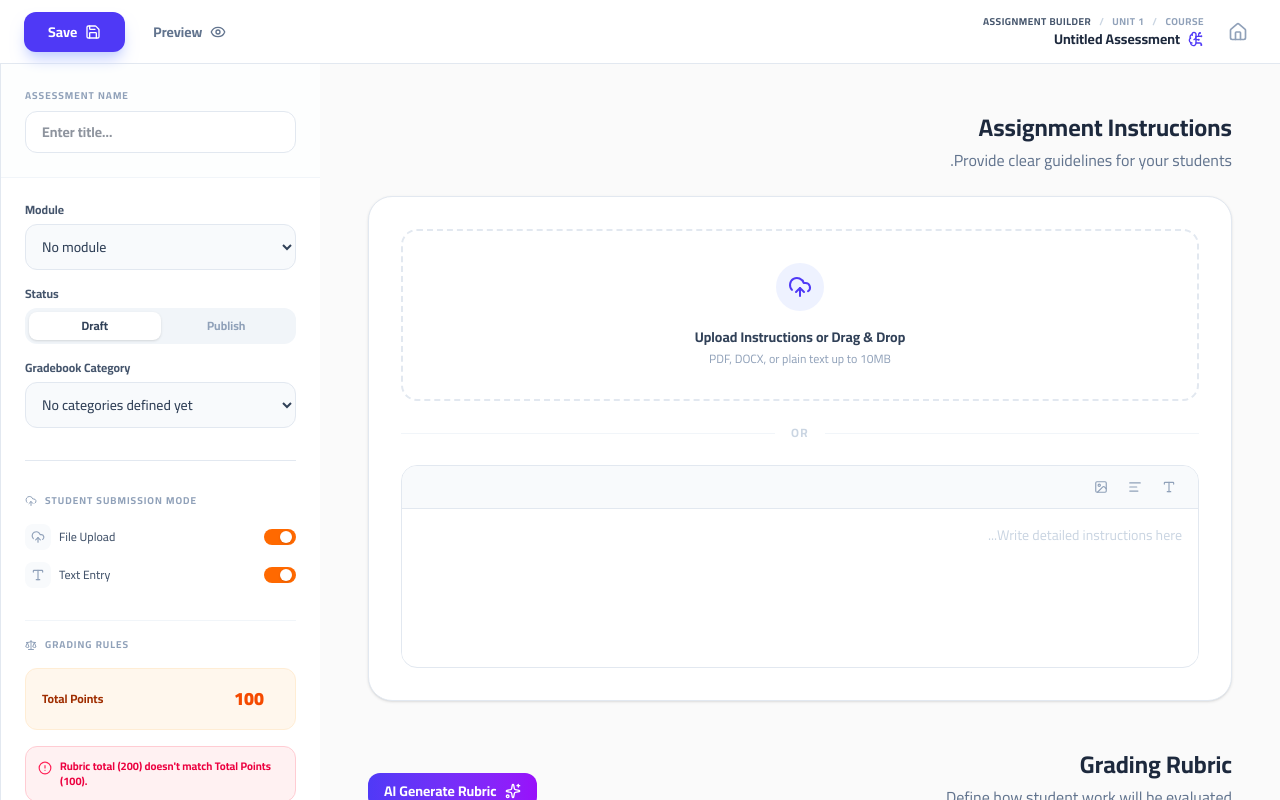
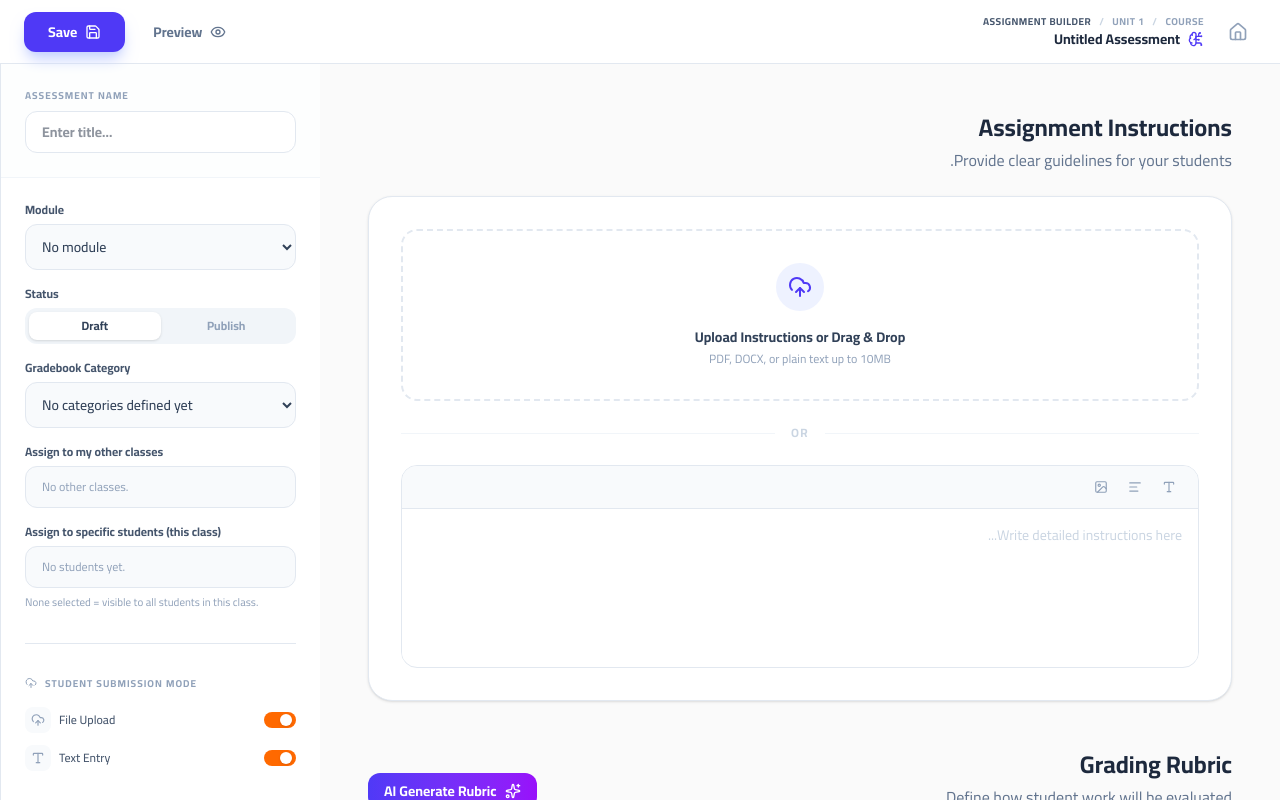
Before and after one commit to RegoNagi/Talia-Learn, a Next.js app: page /assessment-builder in a window 1280 px wide. Shown: the top 800 px of the page. Built offline with nearby package versions, Linux system fonts and the light colour scheme.

Commit message:
Add files via upload

```diff
--- a/app/assessment-builder/page.tsx
+++ b/app/assessment-builder/page.tsx
@@ -18,7 +18,7 @@ import { createPortal } from 'react-dom';
 import { FloatingPortal } from '@floating-ui/react';
 import { AssessmentSidebar } from '@/components/AssessmentSidebar';
 import { useAuth } from '@/contexts/AuthContext';
-import { createAssignment, createQuiz, uploadAssignmentAttachment, getSubmissionFileUrl, getUnitsForAssignment, getAssignmentById, getQuizById, updateAssignment, updateQuiz } from '@/services/assignmentData';
+import { createAssignment, createQuiz, uploadAssignmentAttachment, getSubmissionFileUrl, getUnitsForAssignment, getAssignmentById, getQuizById, updateAssignment, updateQuiz, getTeacherOtherClasses, getClassRoster } from '@/services/assignmentData';
 import { getGradebookCategories } from '@/services/academicData';
 
 interface Question {
@@ -65,6 +65,19 @@ function AssessmentBuilderContent() {
   const [isEditLoading, setIsEditLoading] = useState(!!editId);
   const [selectedUnitId, setSelectedUnitId] = useState(scopeUnitId);
   const [availableUnits, setAvailableUnits] = useState<{ id: string; title: string }[]>([]);
+  const [assignedClasses, setAssignedClasses] = useState<string[]>([]);
+  const [assignedStudents, setAssignedStudents] = useState<string[]>([]);
+  const [otherClasses, setOtherClasses] = useState<{ id: string; name: string }[]>([]);
+  const [classRoster, setClassRoster] = useState<{ id: string; name: string }[]>([]);
+
+  useEffect(() => {
+    if (authUser?.teacherId && scopeClassId) {
+      getTeacherOtherClasses(authUser.teacherId, scopeClassId).then(setOtherClasses);
+    }
+    if (scopeClassId) {
+      getClassRoster(scopeClassId).then(setClassRoster);
+    }
+  }, [authUser?.teacherId, scopeClassId]);
 
   useEffect(() => {
     if (scopeClassId && scopeSubject) {
@@ -231,7 +244,7 @@ function AssessmentBuilderContent() {
         gradingMethod,
         passPercentage,
       };
-      const assignmentPayload = { title: title.trim(), instructions: instructionsText, dueDate: dueDateTime, status: status === 'draft' ? 'Draft' as const : 'Active' as const, unitId: selectedUnitId || null, settings: assignmentSettings, rubric, attachments };
+      const assignmentPayload = { title: title.trim(), instructions: instructionsText, dueDate: dueDateTime, status: status === 'draft' ? 'Draft' as const : 'Active' as const, unitId: selectedUnitId || null, settings: assignmentSettings, rubric, attachments, assignedClasses, assignedStudents };
       const { id, error } = editId
         ? await updateAssignment(editId, assignmentPayload).then((r) => ({ id: r.ok ? editId : null, error: r.error }))
         : await createAssignment({ teacherId: authUser.teacherId, classId: scopeClassId, subject: scopeSubject }, assignmentPayload);
@@ -271,7 +284,7 @@ function AssessmentBuilderContent() {
       publishToTimeline,
       passPercentage,
     };
-    const quizPayload = { title: title.trim(), dueDate: quizDueDateTime, releaseAt: quizReleaseDateTime, status: status === 'draft' ? 'Draft' as const : 'Active' as const, unitId: selectedUnitId || null, settings: quizSettings, questions, sections };
+    const quizPayload = { title: title.trim(), dueDate: quizDueDateTime, releaseAt: quizReleaseDateTime, status: status === 'draft' ? 'Draft' as const : 'Active' as const, unitId: selectedUnitId || null, settings: quizSettings, questions, sections, assignedClasses, assignedStudents };
     const { id: quizId, error: quizError } = editId
       ? await updateQuiz(editId, quizPayload).then((r) => ({ id: r.ok ? editId : null, error: r.error }))
       : await createQuiz({ teacherId: authUser.teacherId, classId: scopeClassId, subject: scopeSubject }, quizPayload);
@@ -343,6 +356,8 @@ function AssessmentBuilderContent() {
           setStatus(q.status === 'Draft' ? 'draft' : 'published');
           setQuestions(q.questions || []);
           setSections(q.sections || []);
+          setAssignedClasses(q.assignedClasses || []);
+          setAssignedStudents(q.assignedStudents || []);
           const s = q.settings || {};
           if (s.maxScore !== undefined) setMaxScore(s.maxScore);
           if (s.category !== undefined) setCategory(s.category);
@@ -364,6 +379,8 @@ function AssessmentBuilderContent() {
           setStatus(a.status === 'Draft' ? 'draft' : 'published');
           setRubric(a.rubric || []);
           setAttachments(a.attachments || []);
+          setAssignedClasses(a.assignedClasses || []);
+          setAssignedStudents(a.assignedStudents || []);
           const s = a.settings || {};
           if (s.maxScore !== undefined) setMaxScore(s.maxScore);
           if (s.category !== undefined) setCategory(s.category);
@@ -1196,6 +1213,12 @@ function AssessmentBuilderContent() {
           setSelectedUnitId={setSelectedUnitId}
           availableUnits={availableUnits}
           isUnitLocked={!!scopeUnitId}
+          assignedClasses={assignedClasses}
+          setAssignedClasses={setAssignedClasses}
+          assignedStudents={assignedStudents}
+          setAssignedStudents={setAssignedStudents}
+          otherClasses={otherClasses}
+          classRoster={classRoster}
           isAutoCalc={isAutoCalc}
           setIsAutoCalc={setIsAutoCalc}
           maxScore={maxScore}
--- a/components/AssessmentSidebar.tsx
+++ b/components/AssessmentSidebar.tsx
@@ -32,6 +32,12 @@ interface AssessmentSidebarProps {
   setSelectedUnitId?: (val: string) => void;
   availableUnits?: { id: string; title: string }[];
   isUnitLocked?: boolean;
+  assignedClasses?: string[];
+  setAssignedClasses?: (val: string[]) => void;
+  assignedStudents?: string[];
+  setAssignedStudents?: (val: string[]) => void;
+  otherClasses?: { id: string; name: string }[];
+  classRoster?: { id: string; name: string }[];
   isAutoCalc: boolean;
   setIsAutoCalc: (val: boolean) => void;
   maxScore: number;
@@ -106,6 +112,12 @@ export function AssessmentSidebar({
   setSelectedUnitId = () => {},
   availableUnits = [],
   isUnitLocked = false,
+  assignedClasses = [],
+  setAssignedClasses = () => {},
+  assignedStudents = [],
+  setAssignedStudents = () => {},
+  otherClasses = [],
+  classRoster = [],
   isAutoCalc,
   setIsAutoCalc,
   maxScore,
@@ -377,6 +389,43 @@ export function AssessmentSidebar({
                 <option key={cat} value={cat}>{cat}</option>
               ))}
             </select>
+          </div>
+
+          <div>
+            <label className="block text-xs font-bold text-slate-600 mb-1.5">{isRtl ? 'شارك مع فصولي التانية' : 'Assign to my other classes'}</label>
+            <div className="space-y-1.5 max-h-32 overflow-y-auto bg-slate-50 border border-slate-200 rounded-xl p-2">
+              {otherClasses.length === 0 && <p className="text-xs text-slate-400 px-2 py-1">{isRtl ? 'مفيش فصول تانية.' : 'No other classes.'}</p>}
+              {otherClasses.map((c) => (
+                <label key={c.id} className="flex items-center gap-2 px-2 py-1.5 rounded-lg hover:bg-white cursor-pointer">
+                  <input
+                    type="checkbox"
+                    checked={assignedClasses.includes(c.id)}
+                    onChange={() => setAssignedClasses(assignedClasses.includes(c.id) ? assignedClasses.filter((x) => x !== c.id) : [...assignedClasses, c.id])}
+                    className="accent-orange-500"
+                  />
+                  <span className="text-xs font-medium text-slate-700">{c.name}</span>
+                </label>
+              ))}
+            </div>
+          </div>
+
+          <div>
+            <label className="block text-xs font-bold text-slate-600 mb-1.5">{isRtl ? 'تخصيص لطلاب معيّنين (الفصل ده)' : 'Assign to specific students (this class)'}</label>
+            <div className="space-y-1.5 max-h-32 overflow-y-auto bg-slate-50 border border-slate-200 rounded-xl p-2">
+              {classRoster.length === 0 && <p className="text-xs text-slate-400 px-2 py-1">{isRtl ? 'مفيش طلاب لسه.' : 'No students yet.'}</p>}
+              {classRoster.map((s) => (
+                <label key={s.id} className="flex items-center gap-2 px-2 py-1.5 rounded-lg hover:bg-white cursor-pointer">
+                  <input
+                    type="checkbox"
+                    checked={assignedStudents.includes(s.id)}
+                    onChange={() => setAssignedStudents(assignedStudents.includes(s.id) ? assignedStudents.filter((x) => x !== s.id) : [...assignedStudents, s.id])}
+                    className="accent-orange-500"
+                  />
+                  <span className="text-xs font-medium text-slate-700">{s.name}</span>
+                </label>
+              ))}
+            </div>
+            {assignedStudents.length === 0 && <p className="text-[11px] text-slate-400 mt-1.5">{isRtl ? 'مفيش تحديد = يبان لكل طلاب الفصل.' : 'None selected = visible to all students in this class.'}</p>}
           </div>
         </div>
         <hr className="border-slate-200" />
```
Also changed, not shown: services/assignmentData.ts (+37 -6 lines).
